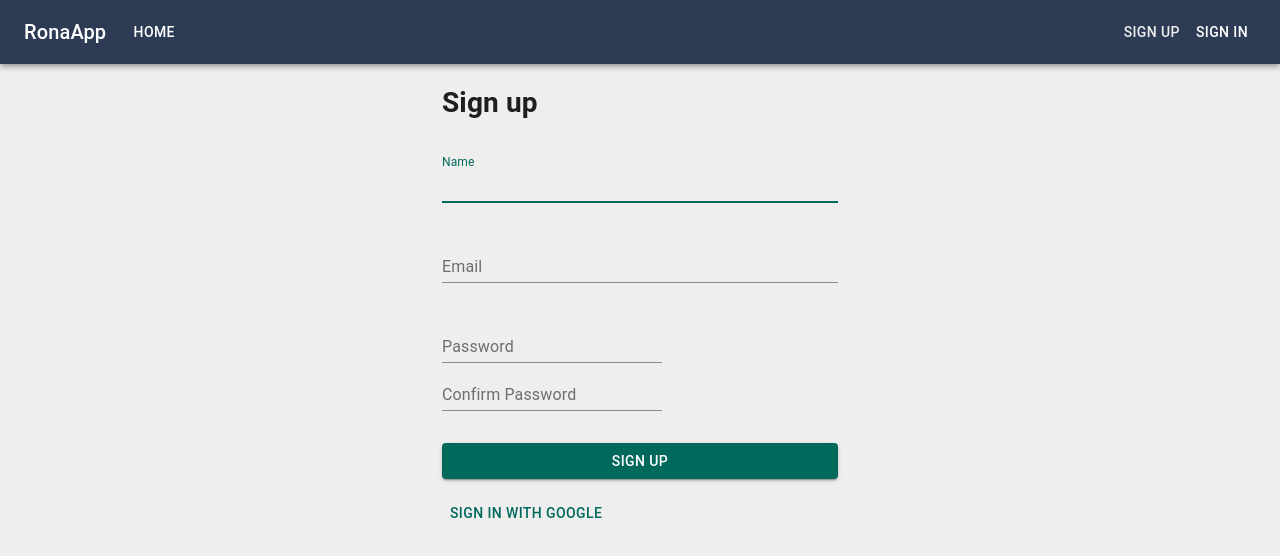
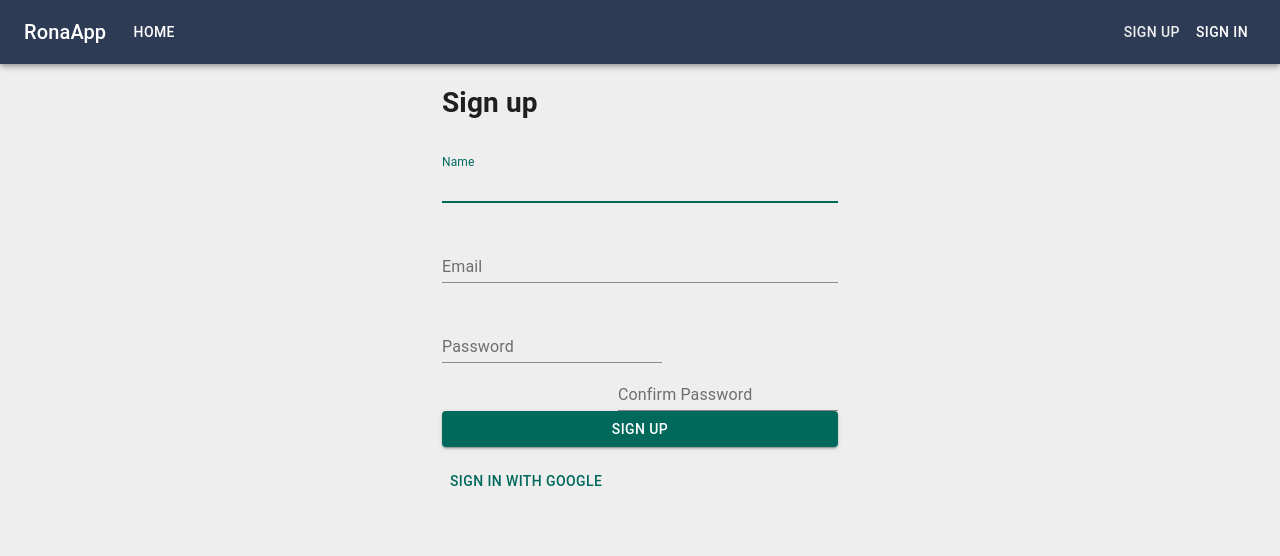
Before and after one commit to philcho1224/554-Team-IDunno, a React (Create React App) app in the folder ronaapp/: page /signup in a window 1280 px wide. Shown: the top 556 px of the page. Built offline with nearby package versions, Linux system fonts and the light colour scheme; no server answers.

Commit message:
tiny css fix with singup

```diff
--- a/ronaapp/src/components/SignUp.js
+++ b/ronaapp/src/components/SignUp.js
@@ -66,7 +66,7 @@ function SignUp() {
                             <Input id="passwordOne-input" name="passwordOne" type="password" required="true" />
                         </FormControl>
 
-                        <FormControl >
+                        <FormControl style={{float: 'right'}}>
                             <InputLabel htmlFor="passwordTwo-input">Confirm Password</InputLabel>
                             <Input id="passwordTwo-input" name="passwordTwo" type="password" required="true" />
                             {pwMatch && <FormHelperText error className="error" id="password-helper-text">{pwMatch}</FormHelperText>}
```
